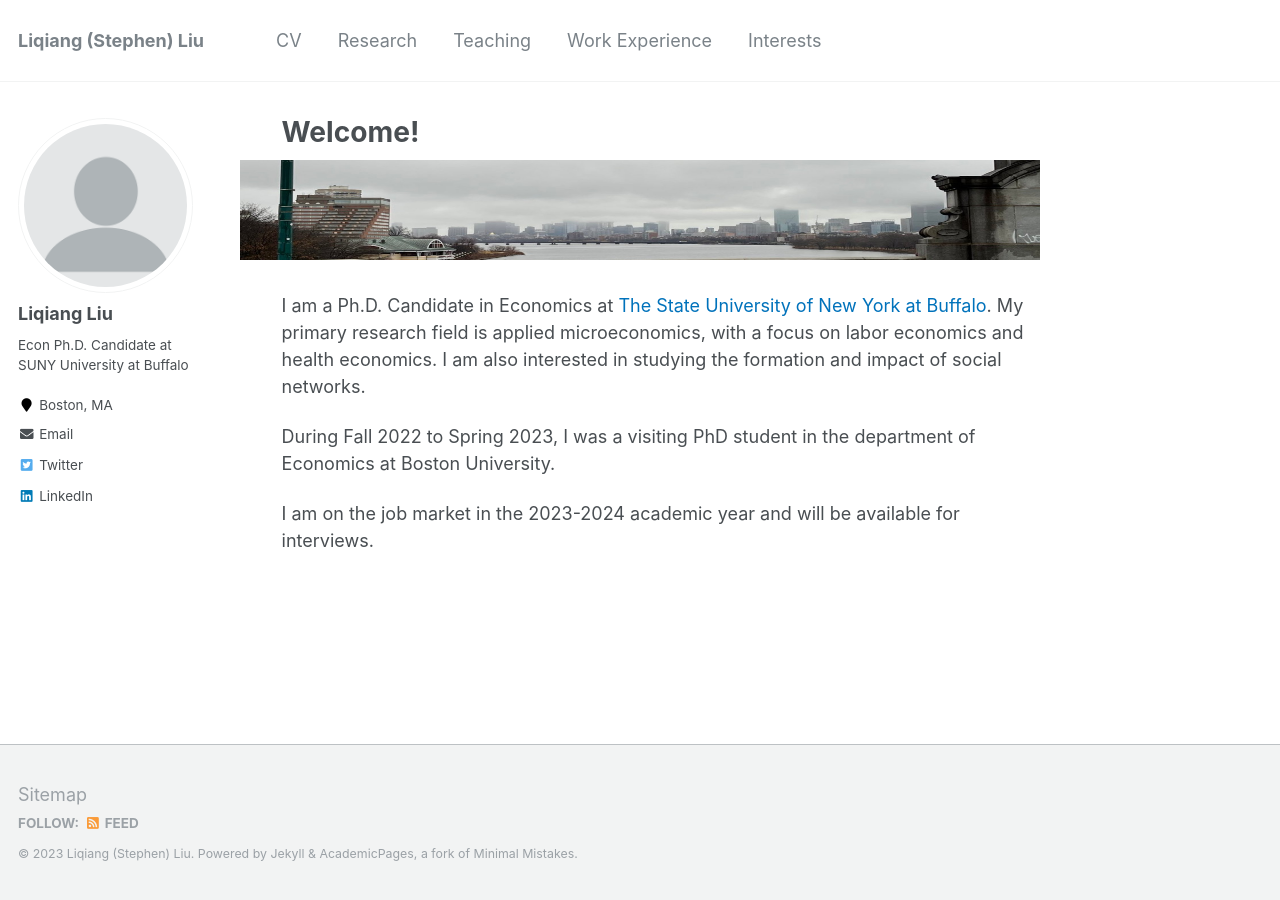
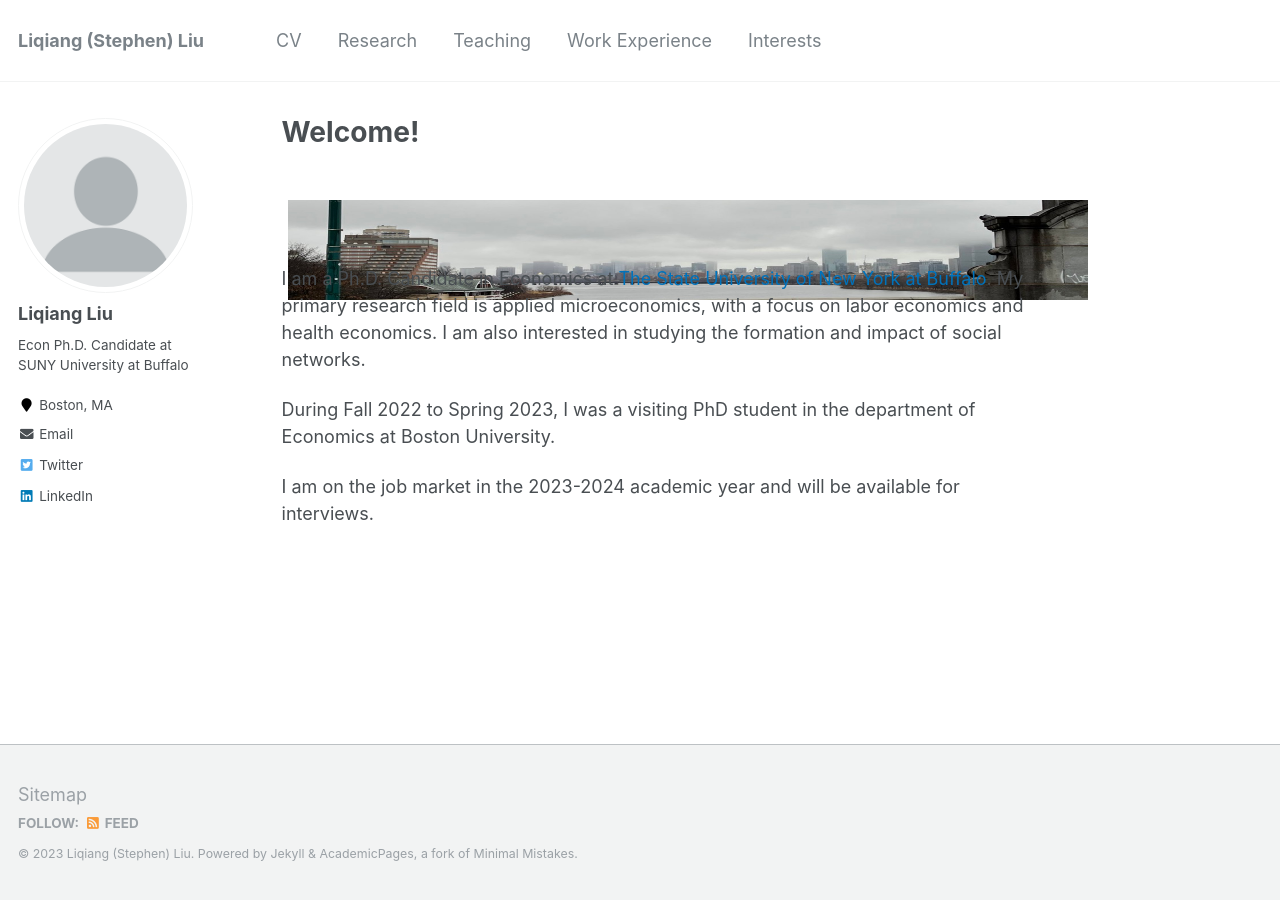
Before and after one commit to Liqiang-Liu/Liqiang-Liu.github.io, a Jekyll site: the page built from _pages/about.md, in a window 1280 px wide. Built offline with Jekyll 4.4.1, drawn with Linux system fonts in a browser that asks for light colours.

Commit message:
Update about.md

```diff
--- a/_pages/about.md
+++ b/_pages/about.md
@@ -13,12 +13,12 @@ body {
     background-image: url('/images/background.jpg');
     background-size: 800px 100px; /* Set the width and height values as needed */
     background-repeat: no-repeat; /* Prevent image repetition */
-    background-position: 50% 20%; /* Adjust the position as needed */
+    background-position: 60% 25%; /* Adjust the position as needed */
     height: 100vh; /* Set the height to fill the viewport */
 }
 </style>
 
-<br><br><br><br>
+<br><br><br>
 
 I am a Ph.D. Candidate in Economics at <a href="https://www.buffalo.edu/" style="text-decoration:none;"><span style="color: #0072bb">The State University of New York at Buffalo</span></a>. My primary research field is applied microeconomics, with a focus on labor economics and health economics. I am also interested in studying the formation and impact of social networks.
 
```
